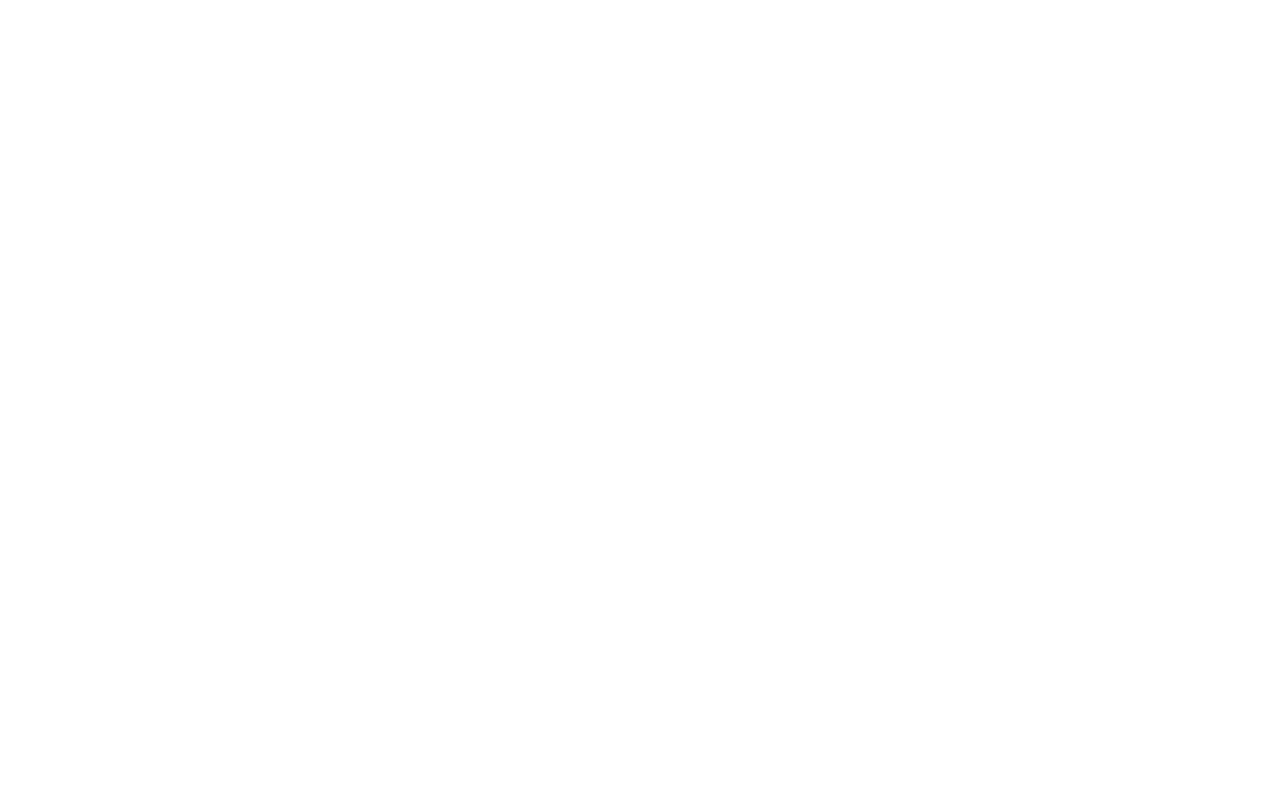
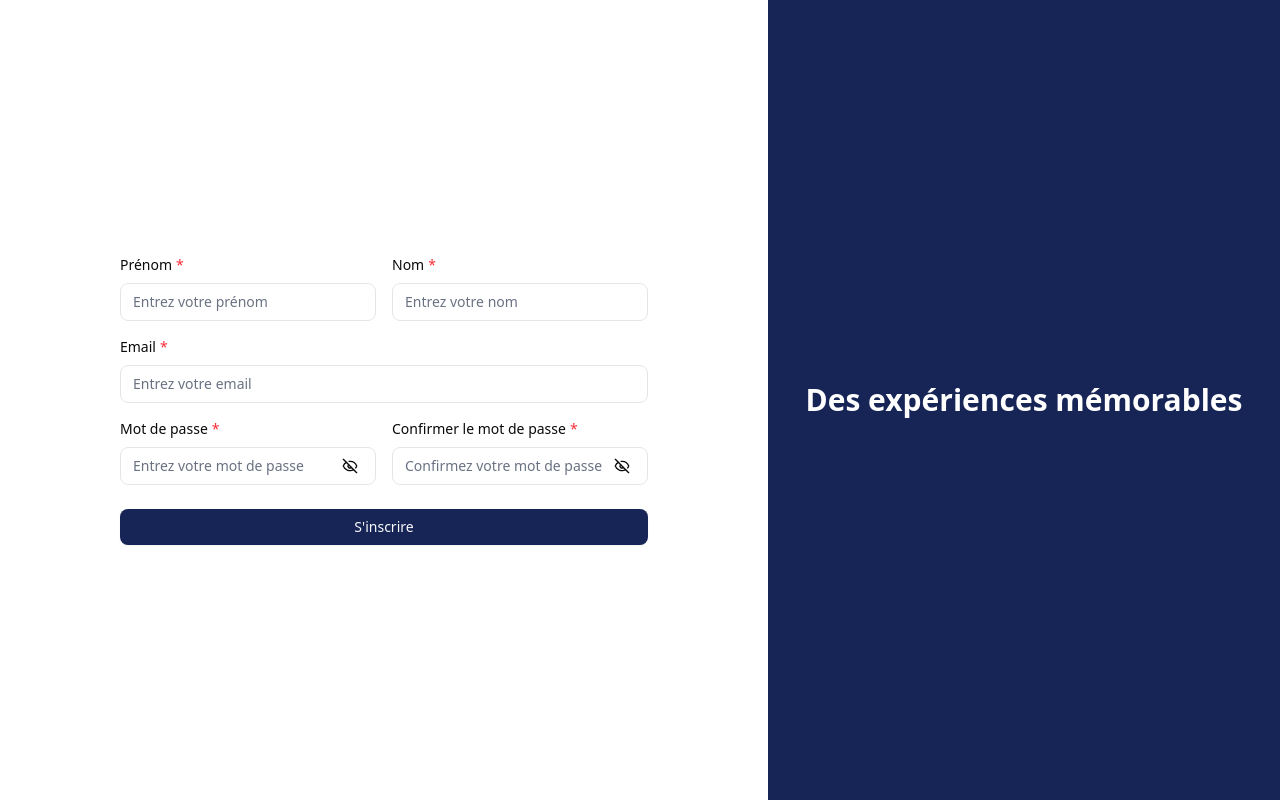
Before and after one commit to yassin-ben-haj-ali/eventApp, a React (Vite) app: page /register in a window 1280 px wide. Before the commit this address had no page. Built offline with nearby package versions, Linux system fonts and the light colour scheme.

Commit message:
init register page

```diff
--- a/src/LoginPage/LoginPage.tsx
+++ b/src/LoginPage/LoginPage.tsx
@@ -15,7 +15,8 @@
 		loginQuery.mutate(data);
 	};
 	return (
-		<form onSubmit={handleSubmit(onSubmit)} className="space-y-4">
+		<form onSubmit={handleSubmit(onSubmit)} className="space-y-6">
+			<div className="space-y-4">
 				<CustomInput
 					label="Email"
 					placeholder="Entrez votre email"
@@ -33,6 +34,7 @@
 					error={errors.password?.message}
 					required
 				/>
+			</div>
 			<Button type="submit" className="w-full">
 				Se connecter
 			</Button>
--- /dev/null
+++ b/src/LoginPage/RegisterPage.tsx
@@ -0,0 +1,77 @@
+import { useForm } from "react-hook-form";
+import { zodResolver } from "@hookform/resolvers/zod";
+import { registerSchema, type RegisterSchemaType } from "./types";
+import CustomInput from "@/components/ui/CustomInput";
+import { Button } from "@/components/ui/button";
+import useSignup from "./hooks/useSignup";
+
+const RegisterPage = () => {
+	const form = useForm({
+		resolver: zodResolver(registerSchema),
+	});
+
+	const { register, formState, handleSubmit } = form;
+	const { errors } = formState;
+	const signupQuery = useSignup();
+	const onSubmit = (data: RegisterSchemaType) => {
+		signupQuery.mutate(data);
+	};
+
+	return (
+		<form onSubmit={handleSubmit(onSubmit)} className="space-y-6">
+			<div className="space-y-4">
+				<div className="grid grid-cols-2 gap-4">
+					<CustomInput
+						label="Prénom"
+						placeholder="Entrez votre prénom"
+						type="text"
+						{...register("firstName")}
+						error={errors.firstName?.message}
+						required
+					/>
+					<CustomInput
+						label="Nom"
+						placeholder="Entrez votre nom"
+						type="text"
+						{...register("lastName")}
+						error={errors.lastName?.message}
+						required
+					/>
+				</div>
+				<CustomInput
+					label="Email"
+					placeholder="Entrez votre email"
+					type="email"
+					{...register("email")}
+					error={errors.email?.message}
+					required
+				/>
+				<div className="grid grid-cols-2 gap-4">
+					<CustomInput
+						label="Mot de passe"
+						placeholder="Entrez votre mot de passe"
+						type="password"
+						passwordInput
+						{...register("password")}
+						error={errors.password?.message}
+						required
+					/>
+					<CustomInput
+						label="Confirmer le mot de passe"
+						placeholder="Confirmez votre mot de passe"
+						type="password"
+						passwordInput
+						{...register("confirmPassword")}
+						error={errors.confirmPassword?.message}
+						required
+					/>
+				</div>
+			</div>
+			<Button type="submit" className="w-full">
+				S'inscrire
+			</Button>
+		</form>
+	);
+};
+
+export default RegisterPage;
--- a/src/LoginPage/hooks/useLogin.ts
+++ b/src/LoginPage/hooks/useLogin.ts
@@ -6,7 +6,7 @@
 	password: string;
 };
 
-type userData = {
+export type userData = {
 	email: string;
 	firstName: string;
 	id: string;
--- /dev/null
+++ b/src/LoginPage/hooks/useSignup.ts
@@ -0,0 +1,26 @@
+import axios from "@/api/axios";
+import { useMutation } from "@tanstack/react-query";
+import type { userData } from "./useLogin";
+
+type SignupData = {
+	firstName: string;
+	lastName: string;
+	email: string;
+	password: string;
+	confirmPassword: string;
+};
+type SignupResponse = {
+	message: string;
+	user: userData;
+};
+const signup = async (data: SignupData): Promise<SignupResponse> => {
+	const res = await axios.post("/auth/signup", data);
+	return res.data;
+};
+
+const useSignup = () => {
+	return useMutation({
+		mutationFn: async (data: SignupData) => await signup(data),
+	});
+};
+export default useSignup;
--- a/src/LoginPage/types.ts
+++ b/src/LoginPage/types.ts
@@ -4,3 +4,17 @@
 	password: z.string().min(6, { message: "Password must be at least 6 characters long" }),
 });
 export type LoginSchemaType = z.infer<typeof loginSchema>;
+
+export const registerSchema = z
+	.object({
+		email: z.email({ message: "Invalid email address" }).min(1, { message: "Email is required" }),
+		firstName: z.string().min(1, { message: "First name is required" }),
+		lastName: z.string().min(1, { message: "Last name is required" }),
+		password: z.string().min(6, { message: "Password must be at least 6 characters long" }),
+		confirmPassword: z.string().min(6, { message: "Confirm password is required" }),
+	})
+	.refine((data) => data.password === data.confirmPassword, {
+		message: "Passwords do not match",
+		path: ["confirmPassword"],
+	});
+export type RegisterSchemaType = z.infer<typeof registerSchema>;
--- a/src/Routes.tsx
+++ b/src/Routes.tsx
@@ -1,6 +1,7 @@
 import { Routes, Route } from "react-router-dom";
 import LoginPageLayout from "./LoginPage/LoginPageLayout";
 import LoginPage from "./LoginPage/LoginPage";
+import RegisterPage from "./LoginPage/RegisterPage";
 
 const AppRoutes = () => {
 	return (
@@ -13,6 +14,14 @@
 					</LoginPageLayout>
 				}
 			/>
+			<Route
+				path="register"
+				element={
+					<LoginPageLayout>
+						<RegisterPage />
+					</LoginPageLayout>
+				}
+			/>
 		</Routes>
 	);
 };
--- a/src/components/ui/CustomInput.tsx
+++ b/src/components/ui/CustomInput.tsx
@@ -10,10 +10,11 @@
 	required?: boolean;
 	disabled?: boolean;
 	passwordInput?: boolean;
+	setValue?: (value: string) => void;
 }
 
 const CustomInput = React.forwardRef<HTMLInputElement, CustomInputProps>(
-	({ className, label, type, passwordInput, ...props }, ref) => {
+	({ className, label, type, passwordInput, setValue, ...props }, ref) => {
 		const [showPassword, setShowPassword] = useState(false);
 		let inputType;
 		if (passwordInput) {
@@ -21,6 +22,10 @@
 		} else {
 			inputType = type;
 		}
+
+		const handleChange = (e: React.ChangeEvent<HTMLInputElement>) => {
+			setValue?.(e.target.value);
+		};
 
 		return (
 			<div className="flex w-full flex-col gap-2">
@@ -41,6 +46,8 @@
 							props.disabled && "cursor-not-allowed",
 							className
 						)}
+						autoComplete={props.autoComplete}
+						onChange={handleChange}
 						{...props}
 					/>
 					{passwordInput && (
```
Lines whose indentation alone changed are shown as unchanged.
